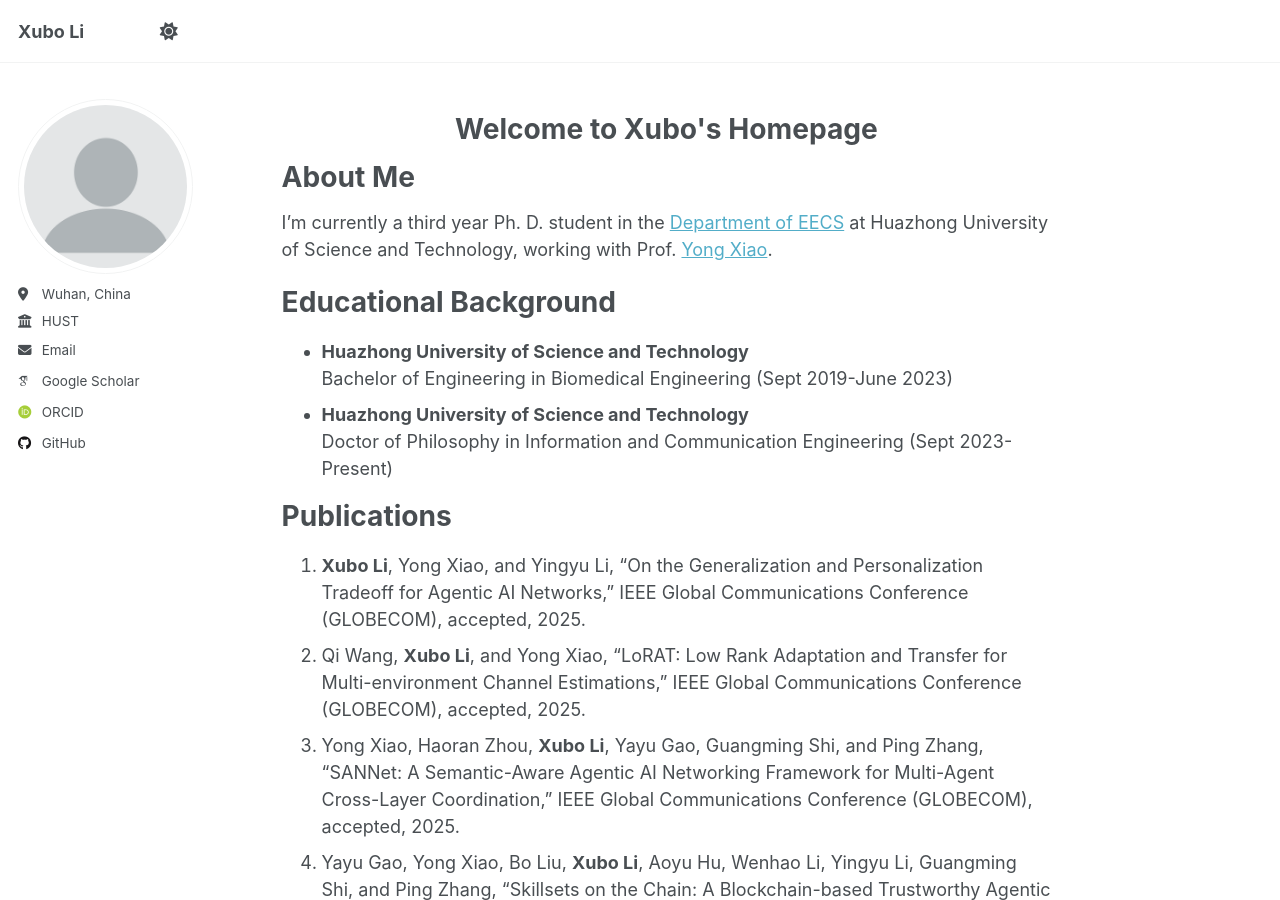
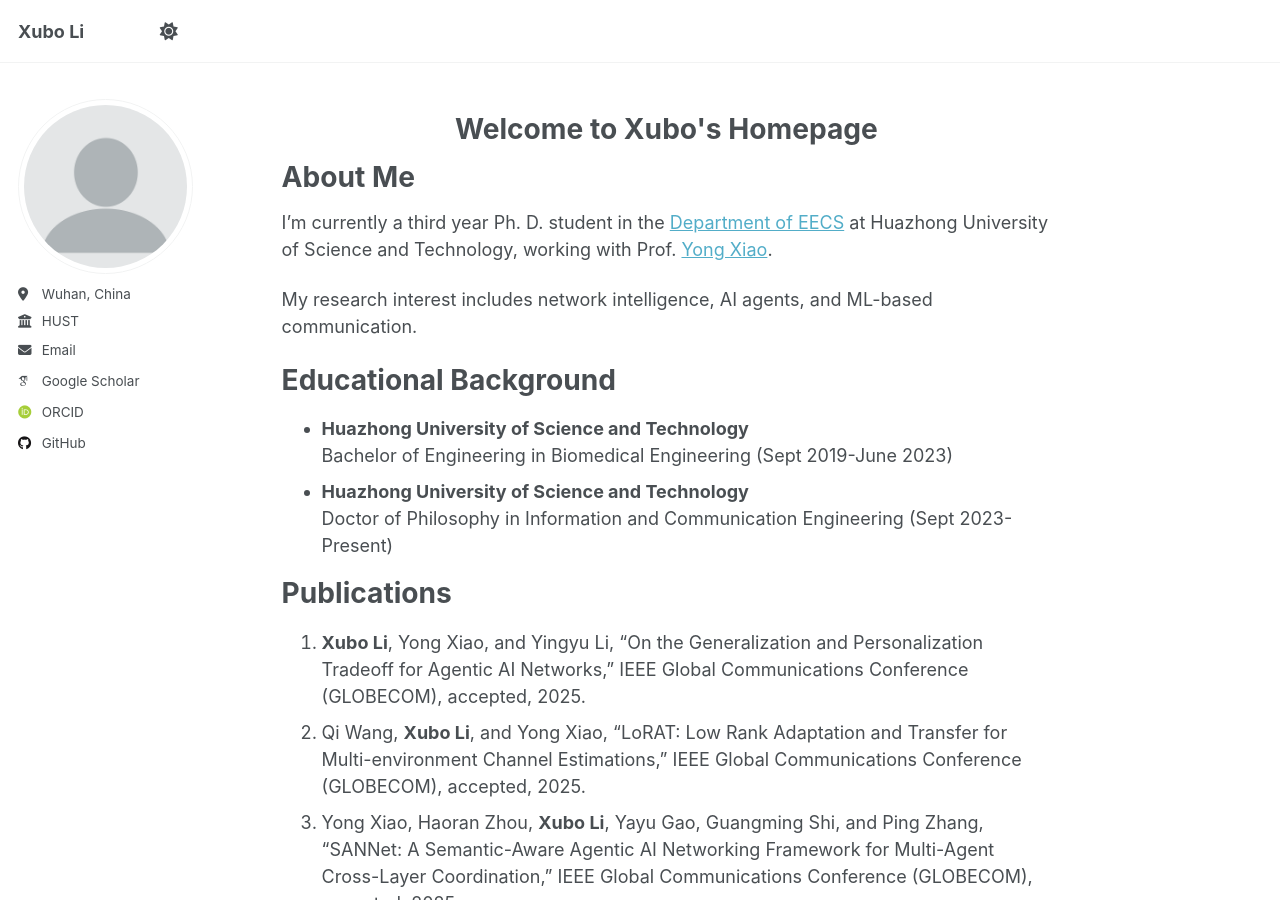
Before and after one commit to XuboLee/xubolee.github.io, a Jekyll site: the page built from _pages/about.md, in a window 1280 px wide and 900 px high. Built offline with Jekyll 4.4.1, drawn with Linux system fonts in a browser that asks for light colours; some web fonts are replaced; a script that is not in the unit is left out.

Commit message:
Update about.md

```diff
--- a/_pages/about.md
+++ b/_pages/about.md
@@ -13,7 +13,9 @@ redirect_from:
 
 About Me
 ======
-I'm currently a third year Ph. D. student in the [Department of EECS](https://ei.hust.edu.cn/) at Huazhong University of Science and Technology, working with Prof. [Yong Xiao](https://sites.google.com/site/xyong2007/home).
+I'm currently a third year Ph. D. student in the [Department of EECS](https://ei.hust.edu.cn/) at Huazhong University of Science and Technology, working with Prof. [Yong Xiao](https://sites.google.com/site/xyong2007/home).<br>
+
+My research interest includes network intelligence, AI agents, and ML-based communication.
 
 Educational Background
 ======
```
